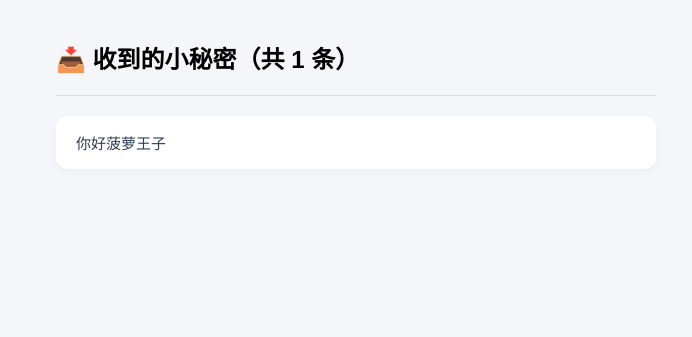
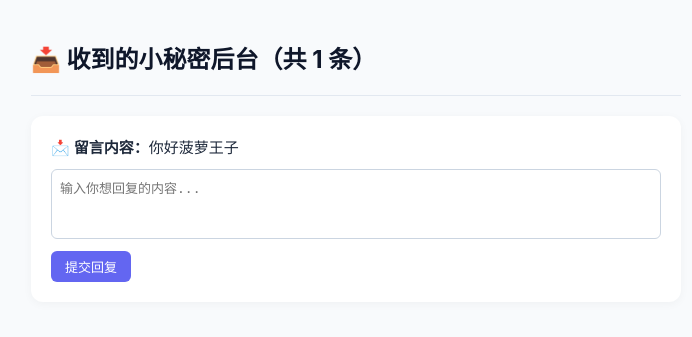
Before and after one commit to maxsonlun-beep/anonymous-box, a Flask app: page /admin in a window 1280 px wide. Shown: the top 337 px of the page, without its empty margins (284-976 px from the left). Run offline with Flask 3, Linux system fonts and the light colour scheme; the visitor is signed in with stand-in values (Sample User, id 1).

Commit message:
Update admin.html

```diff
--- a/anonymous-box/templates/admin.html
+++ b/anonymous-box/templates/admin.html
@@ -2,19 +2,40 @@
 <html lang="zh-CN">
 <head>
     <meta charset="UTF-8">
-    <title>我的树洞后台</title>
+    <meta name="viewport" content="width=device-width, initial-scale=1.0">
+    <title>管理后台 - 树洞信箱</title>
     <style>
-        body { font-family: sans-serif; background: #f4f6f9; padding: 20px; max-width: 600px; margin: auto; }
-        .msg-card { background: white; padding: 16px 20px; border-radius: 12px; margin-bottom: 12px; box-shadow: 0 2px 8px rgba(0,0,0,0.04); font-size: 15px; color: #2c3e50; word-break: break-all; }
+        body { font-family: -apple-system, BlinkMacSystemFont, "Segoe UI", Roboto, sans-serif; background: #f8fafc; color: #1e293b; padding: 20px; max-width: 650px; margin: auto; }
+        h2 { color: #0f172a; }
+        .msg-card { background: white; padding: 20px; border-radius: 12px; margin-bottom: 16px; box-shadow: 0 2px 10px rgba(0,0,0,0.04); }
+        .msg-content { font-size: 15px; color: #1e293b; margin-bottom: 12px; word-break: break-all; font-weight: 500; }
+        textarea { width: 100%; height: 70px; padding: 8px; border: 1px solid #cbd5e1; border-radius: 6px; box-sizing: border-box; font-size: 13px; outline: none; resize: none; margin-bottom: 8px; }
+        textarea:focus { border-color: #6366f1; }
+        button { background: #6366f1; color: white; border: none; padding: 6px 14px; border-radius: 6px; font-size: 13px; cursor: pointer; font-weight: 500; }
+        button:hover { background: #4f46e5; }
+        .existing-reply { background: #f1f5f9; padding: 8px 12px; border-radius: 6px; font-size: 13px; color: #475569; margin-bottom: 8px; }
     </style>
 </head>
 <body>
-    <h2>📥 收到的小秘密（共 {{ messages | length }} 条）</h2>
-    <hr style="border: none; border-top: 1px solid #ddd; margin-bottom: 20px;">
+    <h2>📥 收到的小秘密后台（共 {{ messages | length }} 条）</h2>
+    <hr style="border: none; border-top: 1px solid #e2e8f0; margin-bottom: 20px;">
+
     {% for msg in messages %}
-        <div class="msg-card">{{ msg.content }}</div>
+    <div class="msg-card">
+        <div class="msg-content">📩 <b>留言内容：</b>{{ msg.content }}</div>
+
+        {% if msg.reply %}
+        <div class="existing-reply">当前回复：{{ msg.reply }}</div>
+        {% endif %}
+
+        <form method="POST">
+            <input type="hidden" name="msg_id" value="{{ msg.id }}">
+            <textarea name="reply" placeholder="输入你想回复的内容..."></textarea>
+            <button type="submit">提交回复</button>
+        </form>
+    </div>
     {% else %}
-        <p style="color: #999; text-align: center; margin-top: 50px;">暂时还没有收到任何留言哦~</p>
+    <p style="color: #94a3b8; text-align: center; margin-top: 50px;">暂时还没有收到任何留言哦~</p>
     {% endfor %}
 </body>
 </html>
```
